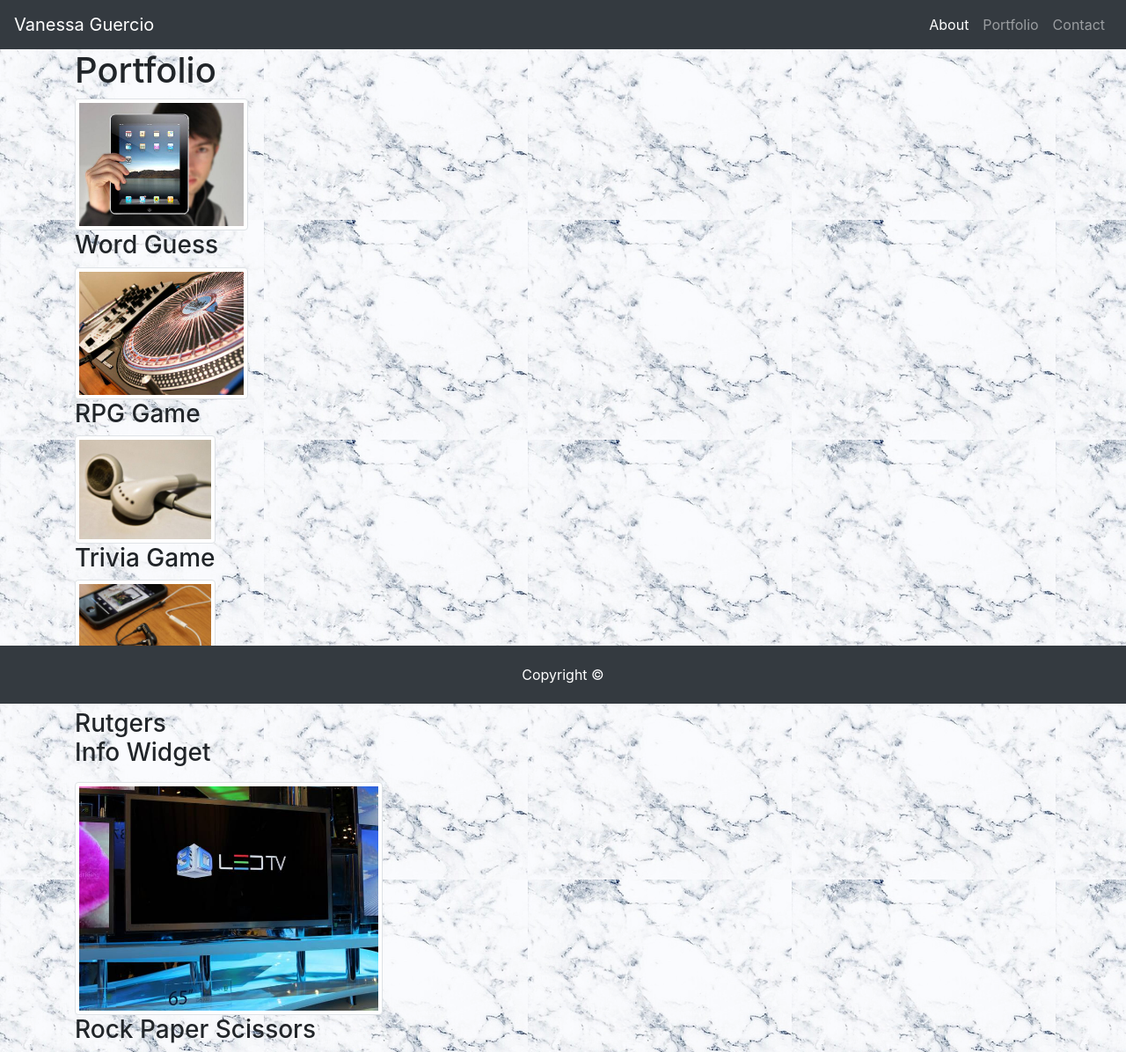
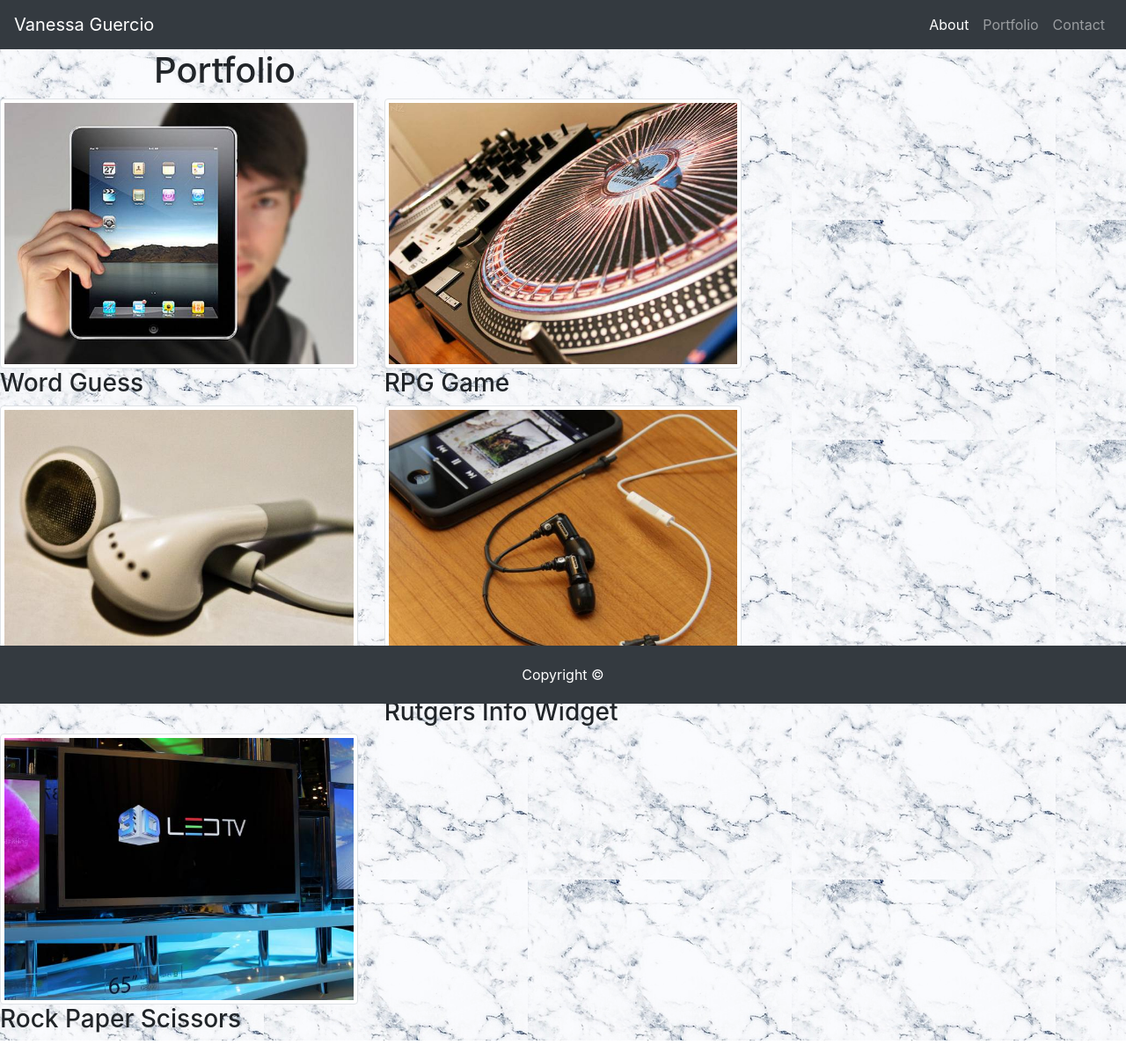
Before and after one commit to vguercio10/Bootstrap-Portfolio, a plain HTML site: page portfolio.html in a window 1280 px wide. Shown: the whole page at 88% size. Drawn offline with nearby package versions, Linux system fonts and the light colour scheme.

Commit message:
added rows and columns

```diff
--- a/assets/css/style.css
+++ b/assets/css/style.css
@@ -8,13 +8,23 @@ body {
   padding: 1.5 rem 1 rem;
   width: 100%;
   position: relative;
+}
+
+.container {
+  position: relative;
+  max-width: 960px;
+}
+
+#row section {
+  float: left;
 
 }
+
 
 footer {
   background: #343a40;
   color: white;
-  position: absolute;
+  position: fixed;
   bottom: 0;
   width:  100%;
   margin: bottom, 0px;
--- a/portfolio.html
+++ b/portfolio.html
@@ -27,53 +27,48 @@
           </nav>
   </header>
 <!--Portfolio Row-->
-<div class="container">
+<div class="main-container">
+  <section class="container">
     <div class="row">
       <div class="col-lg-12">
         <h1>Portfolio</h1>
       </div>
     </div>
   </div>
-<!--Row 1-->
-<div class="main container">
-  <section="main-section">
+<!--Row 2-->
     <div class="row">
-      <div  class="row-1">
       <div class="col-lg-4">
         <img src="assets/images/technics-q-c-640-480-1.jpg" class="img-thumbnail" alt="Word Guess">
           <h3>Word Guess</h3>
       </div>
+
       <div class="col-lg-4">
        <img src="assets/images/technics-q-c-640-480-2.jpg" class="img-thumbnail" alt="RPG Game">
         <h3>RPG Game</h3>
       </div>
+
       <div class="col-lg-4">
         <h3> </h3>
         </div>
     </div>
-    </div>
 
-<!--Row 2-->
+<!--Row 3-->
     <div class="row">
-      <div class="col-sm-2">
+        <div class="col-lg-4">
           <img src="assets/images/technics-q-c-640-480-5.jpg" class="img-thumbnail" alt="Trivia Game">
           <h3>Trivia Game</h3>
         </div>
-    </div>
-   <div class="row">
-    <div class="col-sm-2">
+          <div class="col-lg-4">
           <img src="assets/images/technics-q-c-640-480-7.jpg" class="img-thumbnail" alt="Rutgers Info Widget">cd
           <h3>Rutgers Info Widget</h3>
         </div>
-  </div>
 <!--Empty column/Row 2-->
-    <div class="row">
-      <div class="col-lg-8">
+        <div class="col-lg-4">
         <h3> </h3>
         </div>
     </div>
 
-<!--Row 3 -->
+<!--Row 4 -->
   <div class="row">
     <div class="col-lg-4">
         <div class="work">
@@ -81,11 +76,9 @@
         <h3>Rock Paper Scissors</h3>
       </div>
     </div>
-</div>
-    <div class="row">
+<!--Empty col row 4-->
     <div class="col-lg-4">
       </div>
-    <div class="row">
       <div class="col-lg-4">
       </div>
   </div>
```
Lines whose indentation alone changed are shown as unchanged.
